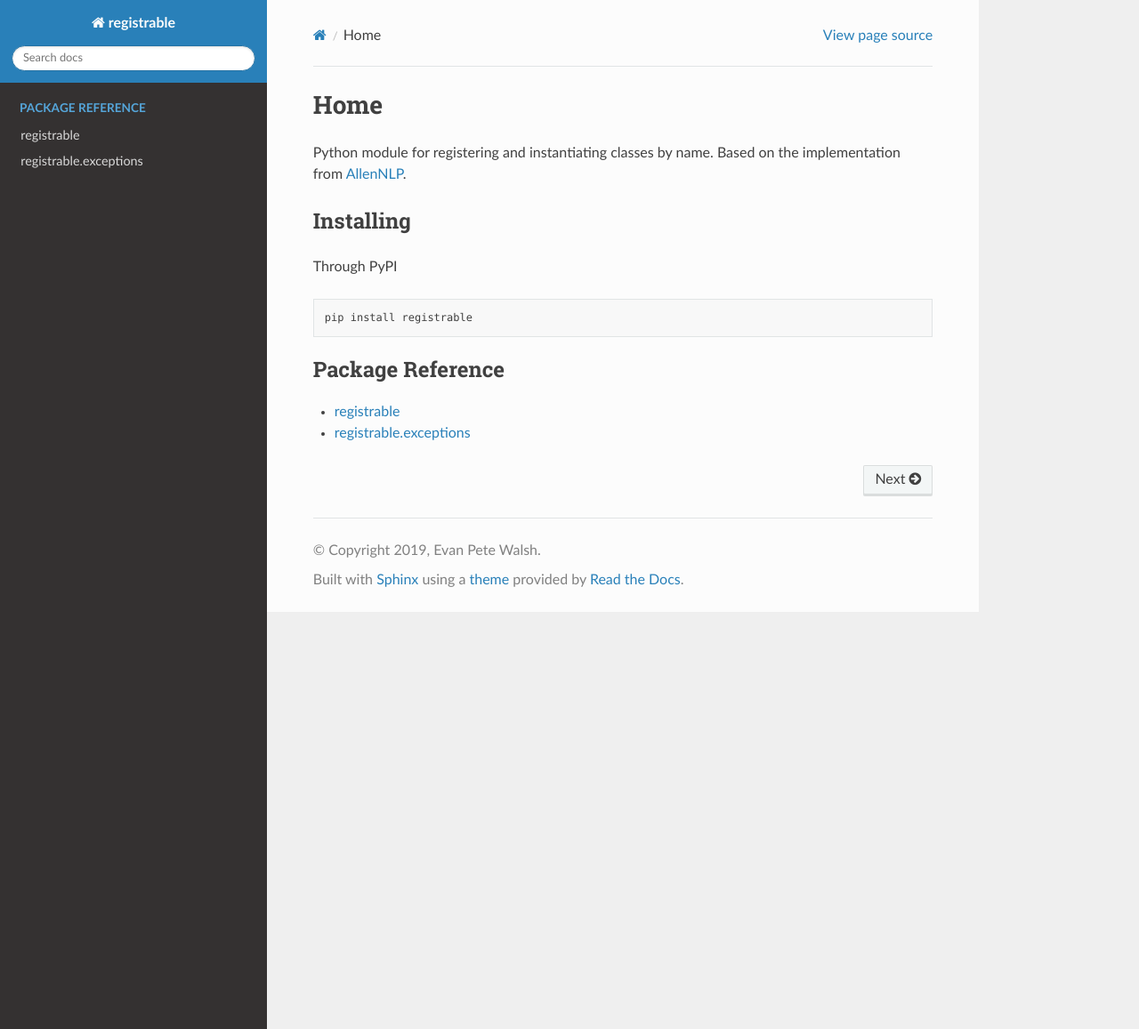
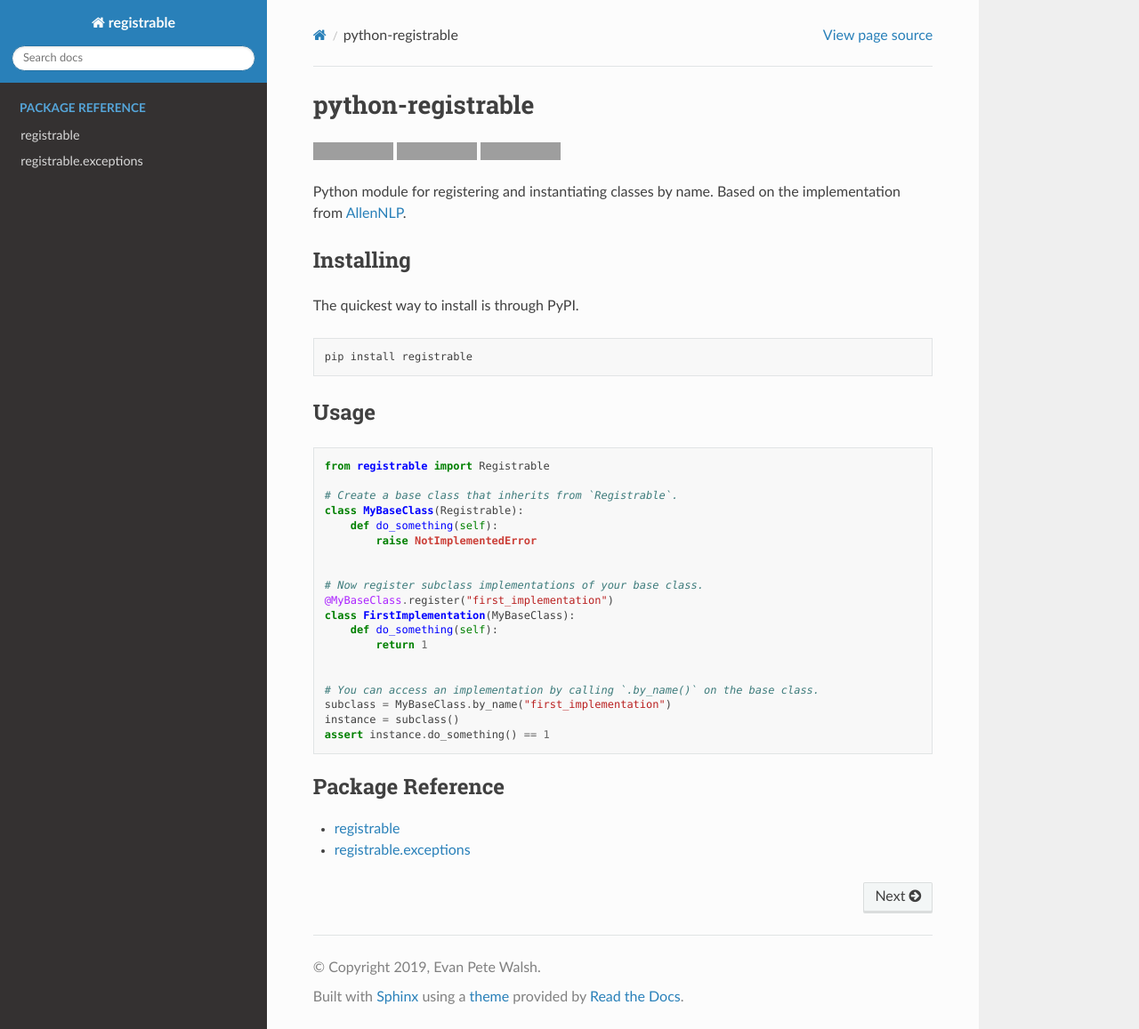
Before and after one commit to epwalsh/python-registrable, a Sphinx documentation site: the page built from docs/source/index.rst, in a window 1280 px wide and 1157 px high. Shown: the whole window at 89% size. Built offline with Sphinx 7.4.7 and the Read the Docs theme 2.0.0, drawn with Linux system fonts in a browser that asks for light colours; the version number could not be read and is left out; part of the change alters nothing that is shown; grey boxes are pictures that could not be loaded.

```diff
--- a/docs/source/conf.py
+++ b/docs/source/conf.py
@@ -40,6 +40,7 @@ extensions = [
     "sphinx.ext.autosummary",
     "sphinx.ext.coverage",
     "numpydoc",
+    "m2r",
 ]
 
 # Add any paths that contain templates here, relative to this directory.
--- a/docs/source/index.rst
+++ b/docs/source/index.rst
@@ -3,18 +3,7 @@
    You can adapt this file completely to your liking, but it should at least
    contain the root `toctree` directive.
 
-Home
-====
-
-Python module for registering and instantiating classes by name.
-Based on the implementation from `AllenNLP <https://github.com/allenai/allennlp>`_.
-
-Installing
-----------
-
-Through PyPI ::
-
-    pip install registrable
+.. mdinclude:: ../../README.md
 
 .. toctree::
    :maxdepth: 2
--- a/requirements.dev.txt
+++ b/requirements.dev.txt
@@ -6,3 +6,4 @@ mypy-extensions>=0.4.1
 sphinx
 sphinx-rtd-theme==0.4.1
 numpydoc==0.8.0
+m2r==0.2.1
```
Also changed, not shown: 1 other file.
